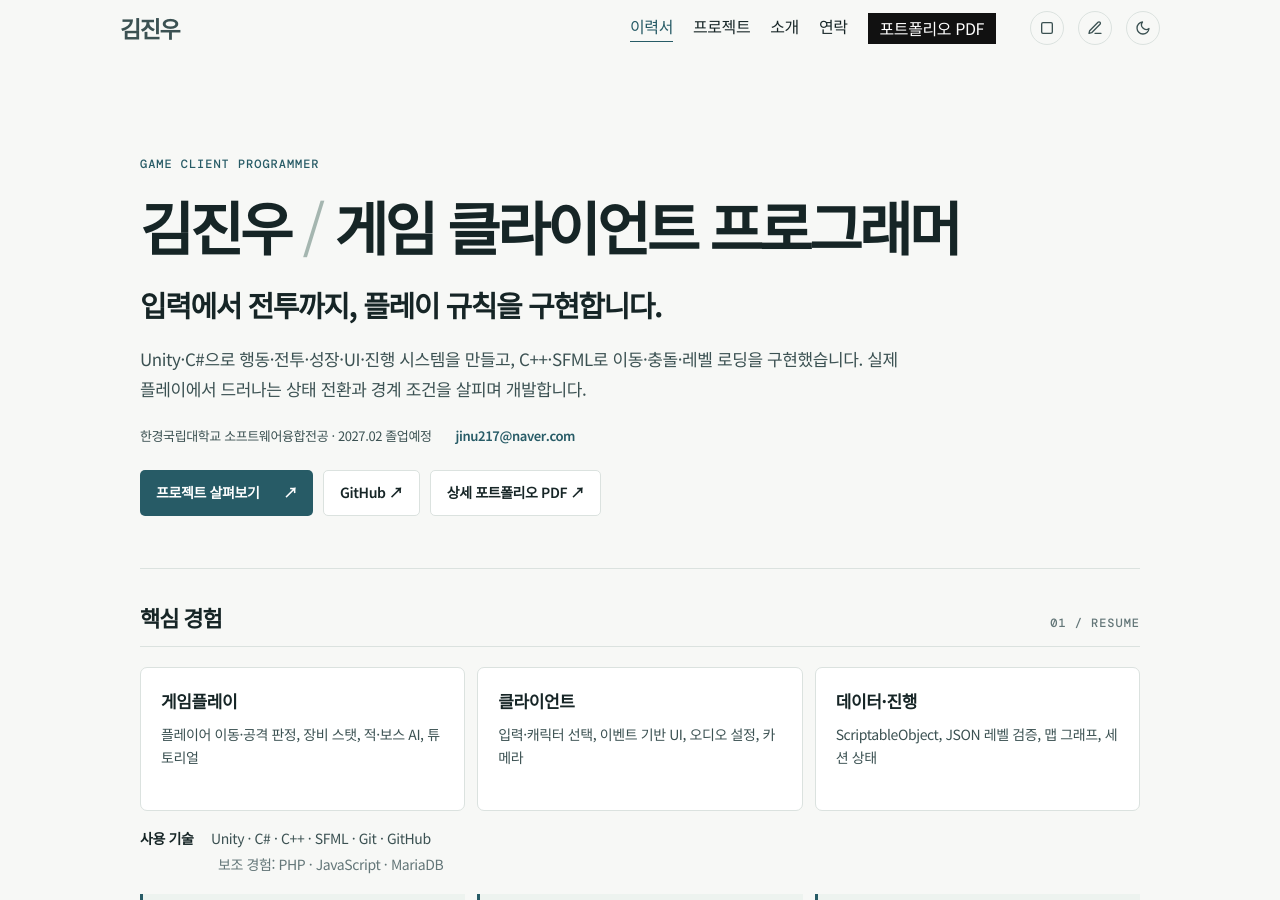
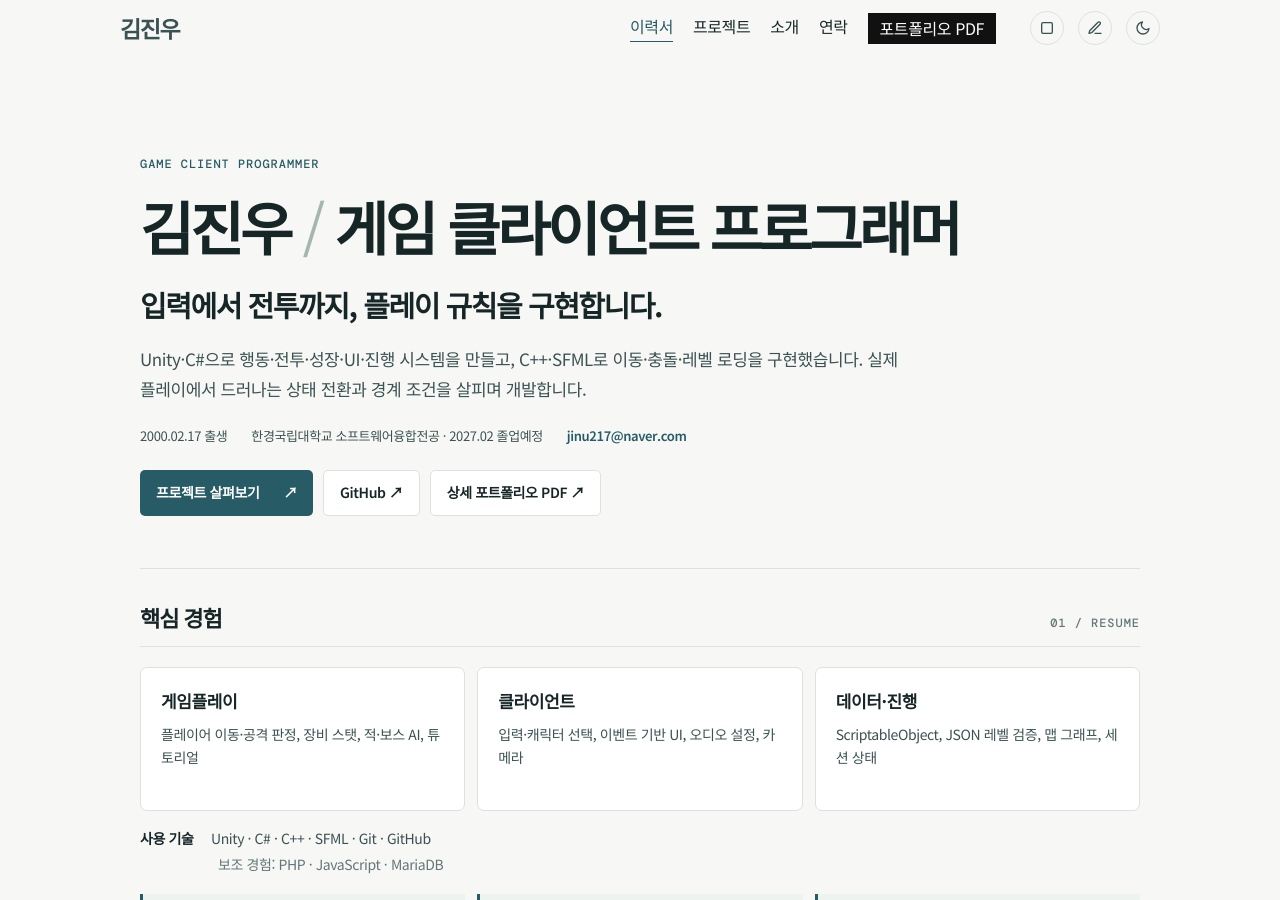
Before and after one commit to jinu217/jinu217.github.io, a Jekyll site: the page built from index.html, in a window 1280 px wide and 900 px high. Built offline with Jekyll 4.4.1, drawn with Linux system fonts in a browser that asks for light colours.

Commit message:
Add birth date to public resume

```diff
--- a/_includes/page-home.html
+++ b/_includes/page-home.html
@@ -4,7 +4,7 @@
   <h1 id="intro-title">김진우<span class="hero-divider"> / </span>게임 클라이언트 프로그래머</h1>
   <p class="hero-lead">입력에서 전투까지, 플레이 규칙을 구현합니다.</p>
   <p class="hero-summary">Unity·C#으로 행동·전투·성장·UI·진행 시스템을 만들고, C++·SFML로 이동·충돌·레벨 로딩을 구현했습니다. 실제 플레이에서 드러나는 상태 전환과 경계 조건을 살피며 개발합니다.</p>
-  <div class="hero-facts"><span>한경국립대학교 소프트웨어융합전공 · 2027.02 졸업예정</span><a href="mailto:{{ site.author.email }}">{{ site.author.email }}</a></div>
+  <div class="hero-facts"><span>2000.02.17 출생</span><span>한경국립대학교 소프트웨어융합전공 · 2027.02 졸업예정</span><a href="mailto:{{ site.author.email }}">{{ site.author.email }}</a></div>
   <div class="hero-actions">
     <a class="button-main" href="{{ '/work/' | relative_url }}">프로젝트 살펴보기 <span aria-hidden="true">↗</span></a>
     <a class="button-light" href="https://github.com/jinu217" target="_blank" rel="noopener">GitHub ↗</a>
```
Also changed, not shown: README.md.
